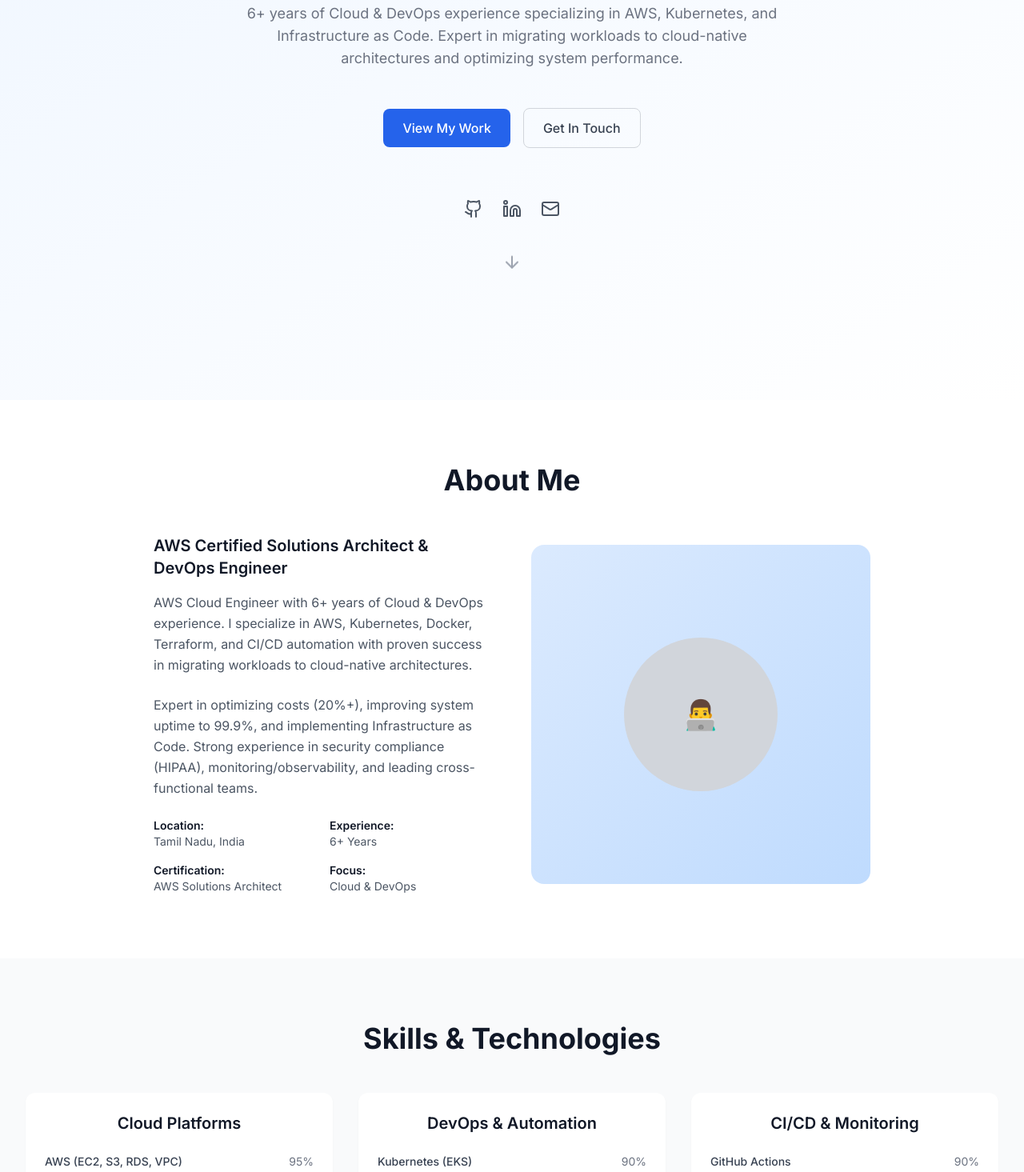
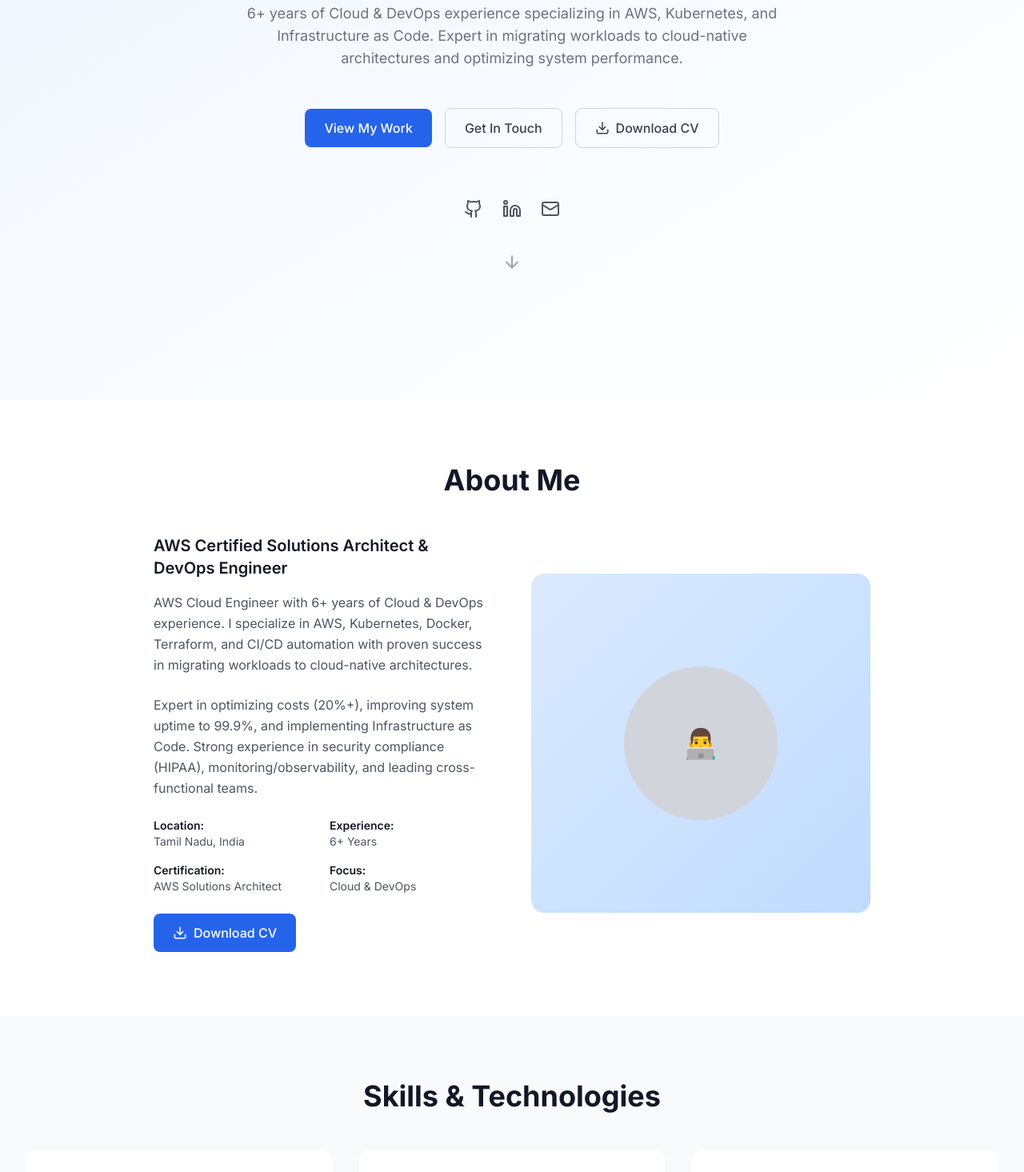
Before and after one commit to dineshsk27/dinesh-karuppasamy.github.io, a React (Vite) app: page / in a window 1280 px wide. Shown: the part 300-1765 px from the top of the page at 80% size. Built offline with nearby package versions, Linux system fonts and the light colour scheme.

Commit message:
Initial commit: React + Tailwind portfolio with real resume data

```diff
--- a/src/components/About.jsx
+++ b/src/components/About.jsx
@@ -1,5 +1,6 @@
 import React from 'react'
 import { motion } from 'framer-motion'
+import { Download } from 'lucide-react'
 
 const About = () => {
   return (
@@ -55,6 +56,17 @@ const About = () => {
                     <p className="text-gray-600">Cloud & DevOps</p>
                   </div>
                 </div>
+
+                <div className="mt-6">
+                  <a
+                    href="Dinesh_CV.docx"
+                    download="Dinesh_Karuppasamy_CV.docx"
+                    className="btn-primary"
+                  >
+                    <Download size={18} />
+                    Download CV
+                  </a>
+                </div>
               </motion.div>
             </div>
 
--- a/src/components/Contact.jsx
+++ b/src/components/Contact.jsx
@@ -1,6 +1,6 @@
 import React, { useState } from 'react'
 import { motion } from 'framer-motion'
-import { Mail, Phone, MapPin, Send } from 'lucide-react'
+import { Mail, Phone, MapPin, Send, Download } from 'lucide-react'
 
 const Contact = () => {
   const [formData, setFormData] = useState({
@@ -53,6 +53,17 @@ const Contact = () => {
                 I'm always interested in new opportunities and interesting projects.
                 Whether you have a question or just want to say hi, feel free to reach out!
               </p>
+
+              <div className="mb-8">
+                <a
+                  href="Dinesh_CV.docx"
+                  download="Dinesh_Karuppasamy_CV.docx"
+                  className="btn-primary"
+                >
+                  <Download size={18} />
+                  Download My CV
+                </a>
+              </div>
 
               <div className="space-y-6">
                 <div className="flex items-center gap-4">
--- a/src/components/Hero.jsx
+++ b/src/components/Hero.jsx
@@ -1,6 +1,6 @@
 import React from 'react'
 import { motion } from 'framer-motion'
-import { ArrowDown, Github, Linkedin, Mail } from 'lucide-react'
+import { ArrowDown, Github, Linkedin, Mail, Download } from 'lucide-react'
 
 const Hero = () => {
   return (
@@ -53,6 +53,14 @@ const Hero = () => {
             <a href="#contact" className="btn-secondary">
               Get In Touch
             </a>
+            <a
+              href="Dinesh_CV.docx"
+              download="Dinesh_Karuppasamy_CV.docx"
+              className="btn-secondary"
+            >
+              <Download size={18} />
+              Download CV
+            </a>
           </motion.div>
 
           <motion.div
--- a/vite.config.js
+++ b/vite.config.js
@@ -8,4 +8,6 @@ export default defineConfig({
   build: {
     outDir: 'dist',
   },
+  publicDir: 'public',
+  assetsInclude: ['**/*.docx']
 })
```
Also changed, not shown: 1 other file (tests, documents, lock files or other folders).
